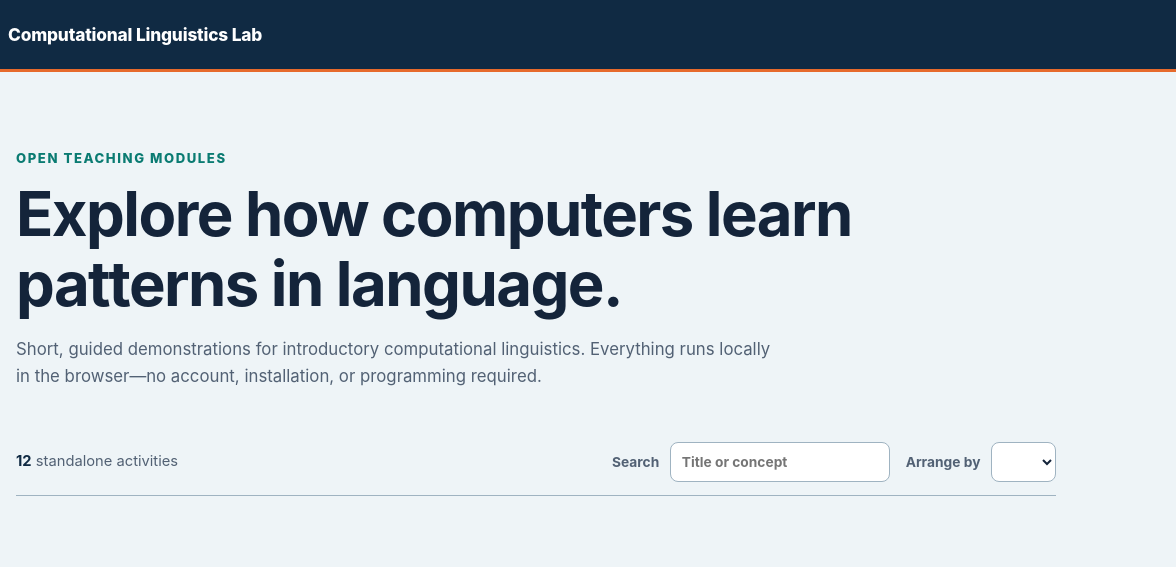
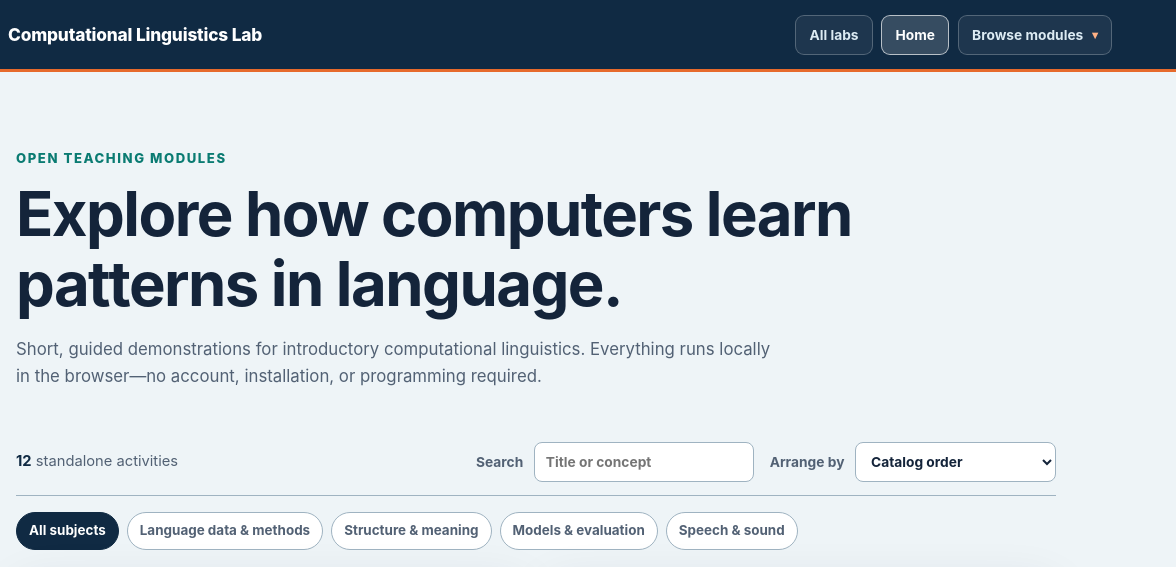
Before and after one commit to linguistics-teaching-labs/computational-linguistics-lab, a website: page index.html in a window 1280 px wide. Shown: the top 567 px of the page, 104-1280 px from the left. Drawn offline with Linux system fonts and the light colour scheme.

Commit message:
Repair shared navigation and add All labs link

```diff
--- a/assets/module-nav.js
+++ b/assets/module-nav.js
@@ -7,7 +7,12 @@ function buildNavigation(navigation) {
   const root = navigation.dataset.root ?? "./";
   const active = navigation.dataset.active ?? "";
 
-  const allLabs = document.createElement("a");\n  allLabs.className = "nav-home";\n  allLabs.href = "https://linguistics-teaching-labs.github.io/";\n  allLabs.textContent = "All labs";\n\n  const home = document.createElement("a");
+  const allLabs = document.createElement("a");
+  allLabs.className = "nav-home";
+  allLabs.href = "https://linguistics-teaching-labs.github.io/";
+  allLabs.textContent = "All labs";
+
+  const home = document.createElement("a");
   home.className = "nav-home";
   home.href = root;
   home.textContent = "Home";
--- a/assets/site.js
+++ b/assets/site.js
@@ -6,7 +6,7 @@ import {
   modules,
   moduleOrderOptions
 } from "../modules/catalog.js?v=20260904-4";
-import "./module-nav.js?v=20260904-4";
+import "./module-nav.js?v=20260906-1";
 
 const grid = document.querySelector("#module-grid");
 const orderSelect = document.querySelector("#module-order");
--- a/index.html
+++ b/index.html
@@ -70,6 +70,6 @@
       <span>Code: MIT · Teaching content: CC BY 4.0</span>
     </div>
   </footer>
-  <script type="module" src="assets/site.js?v=20260904-4"></script>
+  <script type="module" src="assets/site.js?v=20260906-1"></script>
 </body>
 </html>
```
